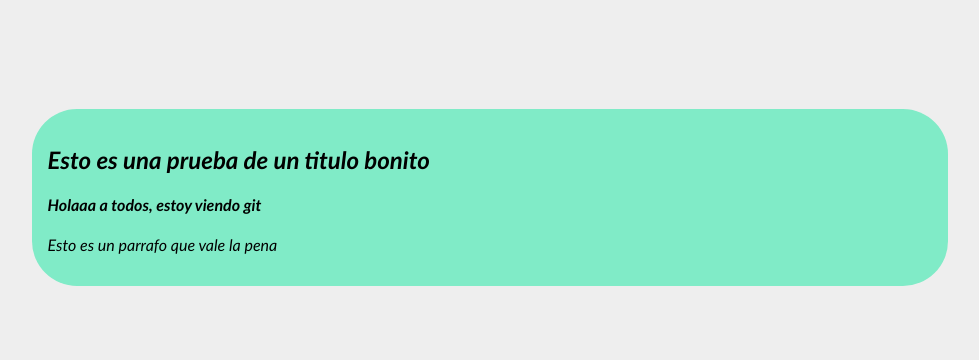
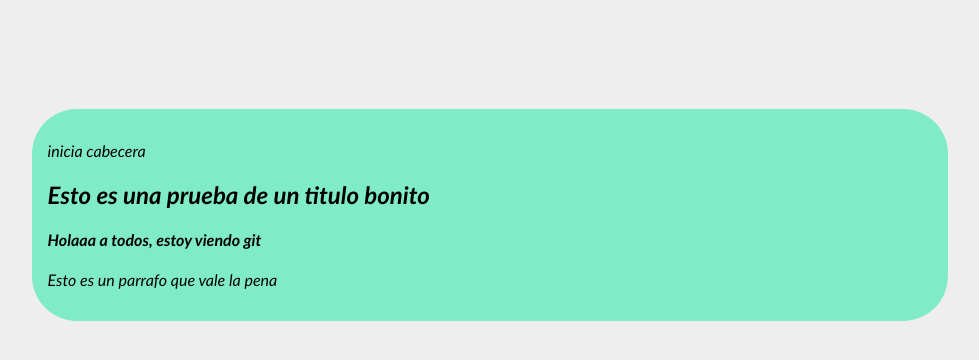
Before and after one commit to FelipeSanchezS/PruebaGit, a plain HTML site: page index.html in a window 1280 px wide. Shown: the whole page, without its empty margins (150-1129 px from the left). Drawn offline with Linux system fonts and the light colour scheme.

Commit message:
inciamos la cabecera

```diff
--- a/index.html
+++ b/index.html
@@ -8,6 +8,9 @@
 </head>
 <body>
     <div id="conta">
+        <div id="cabecera">
+            <p>inicia cabecera</p>
+        </div>
         <h2>Esto es una prueba de un titulo bonito</h2>
         <h4>Holaaa a todos, estoy viendo git</h4>
         <p>Esto es un parrafo que vale la pena</p>
```
